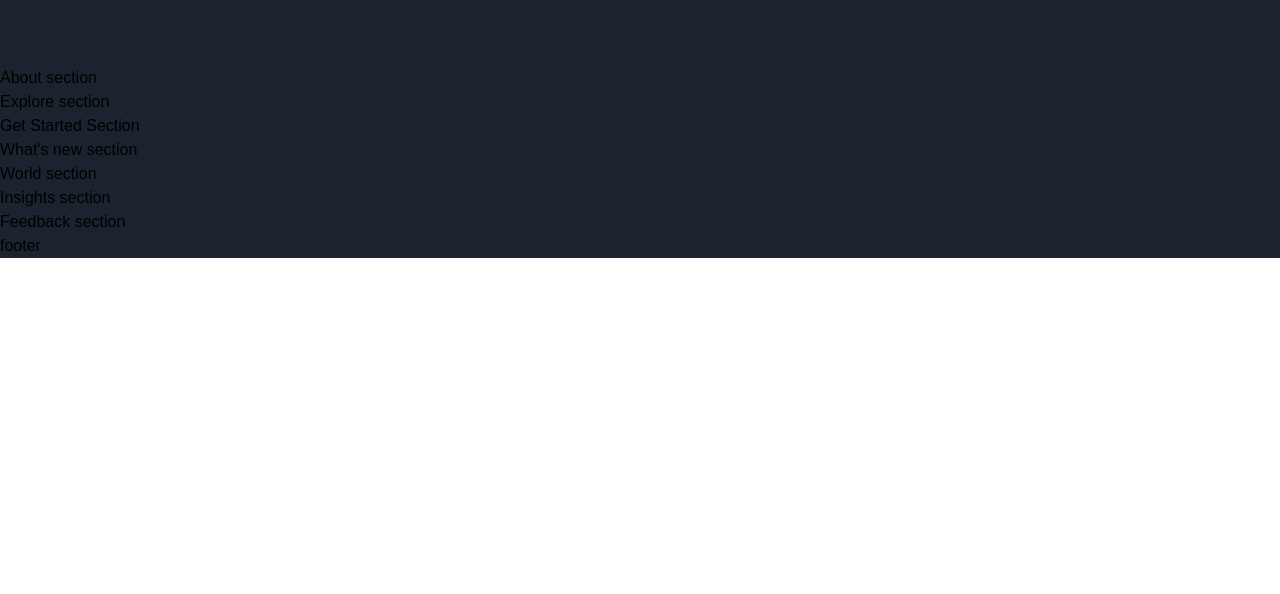
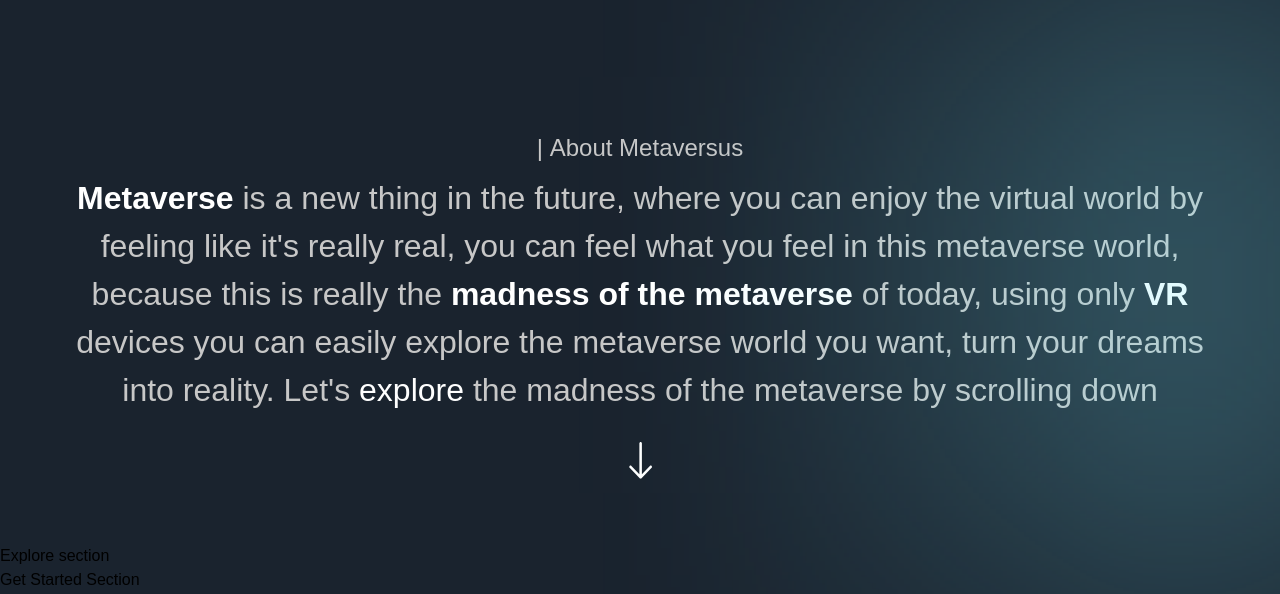
Before and after one commit to fortuneonyeka/metaverse-nextjs, a Next.js app: page / in a window 1280 px wide. Shown: the part 1038-1632 px from the top of the page. Before the commit the page ends 1296 px from the top, so only its background shows below. Built offline with nearby package versions, Linux system fonts and the light colour scheme; a web font is replaced by a local one.

Commit message:
complete about section

```diff
--- a/components/CustomTexts.jsx
+++ b/components/CustomTexts.jsx
@@ -1,9 +1,22 @@
 'use client';
 
-export const TypingText = () => (
-  <p>Typing Text</p>
+import { motion } from 'framer-motion';
+import { textContainer, textVariant2 } from '../utils/motion';
+
+
+export const TypingText = ({title, textStyles}) => (
+  <motion.p
+  variants={textContainer}
+  className={`font-normal text-[24px] text-secondary-white ${textStyles}`}
+  >
+    {Array.from(title).map((letter, index) => (
+      <motion.span variants={textVariant2} key={index}>
+          {letter === " " ? "\u00A0" : letter}
+      </motion.span>
+    ))}
+  </motion.p>
 );
 
-export const TitleText = () => (
+export const TitleText = ({title, textStyles}) => (
   <h2>Title Text</h2>
 );
--- a/sections/About.jsx
+++ b/sections/About.jsx
@@ -1,8 +1,49 @@
-'use client';
+"use client";
+import { motion } from "framer-motion";
+import Image from "next/image";
+import styles from "../styles";
+import { fadeIn, staggerContainer } from "../utils/motion";
+import { TypingText } from "../components";
 
 const About = () => (
-  <section>
-    About section
+  <section className={`${styles.paddings} relative z-10`}>
+    <div className="gradient-02 z-0" />
+    <motion.div
+      variants={staggerContainer}
+      initial="hidden"
+      whileInView="show"
+      viewport={{ once: false, amount: 0.25 }}
+      className={`${styles.innerWidth} mx-auto ${styles.flexCenter} flex-col`}
+    >
+      <TypingText title="| About Metaversus" textStyles="text-center" />
+
+      <motion.p
+        variants={fadeIn("up", "tween", 0.2, 1)}
+        className="mt-[8px] font-normal sm:text-[32px] text-[20px] text-center text-secondary-white"
+      >
+        <span className="font-extrabold text-white">Metaverse </span>
+        is a new thing in the future, where you can enjoy the virtual world by
+        feeling like it's really real, you can feel what you feel in this
+        metaverse world, because this is really the{" "}
+        <span className="font-extrabold text-white">
+          madness of the metaverse{" "}
+        </span>
+        of today, using only
+        <span className="font-extrabold text-white"> VR </span>
+        devices you can easily explore the metaverse world you want, turn your
+        dreams into reality. Let's{" "} <span className="font-extrabol text-white">explore </span>
+        the madness of the metaverse by scrolling down
+      </motion.p>
+
+      <motion.img variants={fadeIn("up", "tween", 0.3, 1)}
+      src="/arrow-down.svg"
+      alt="arrow down"
+      className="w-[28px] h-[38px] object-contain
+      mt-[28px]"
+      />
+
+
+    </motion.div>
   </section>
 );
 
--- a/sections/Hero.jsx
+++ b/sections/Hero.jsx
@@ -33,7 +33,7 @@
       </div>
 
       <motion.div
-        variants={slideIn("right", "tween", 0.2, 1)}
+        variants={slideIn('right', 'tween', 0.2, 1)}
         className="relative w-full md:-mt-[20px] -mt-[12px]"
       >
         <div
```
